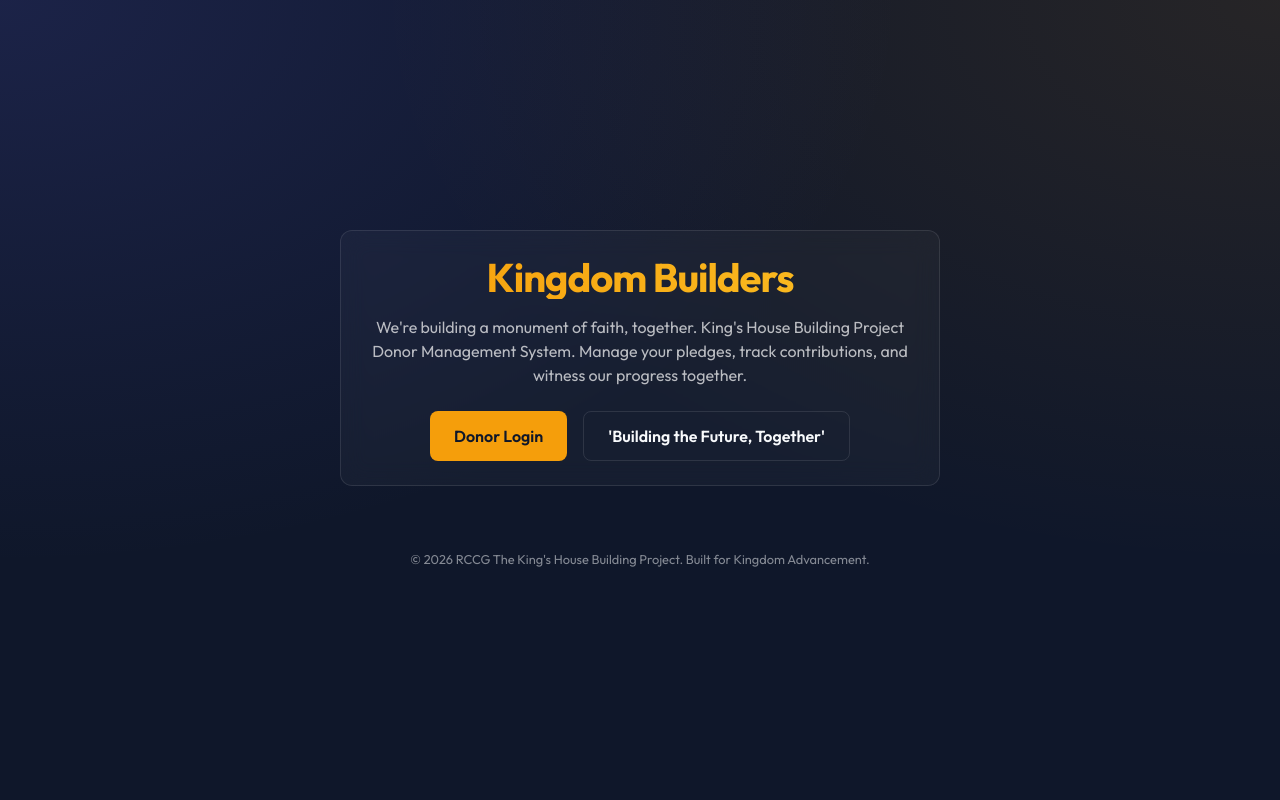
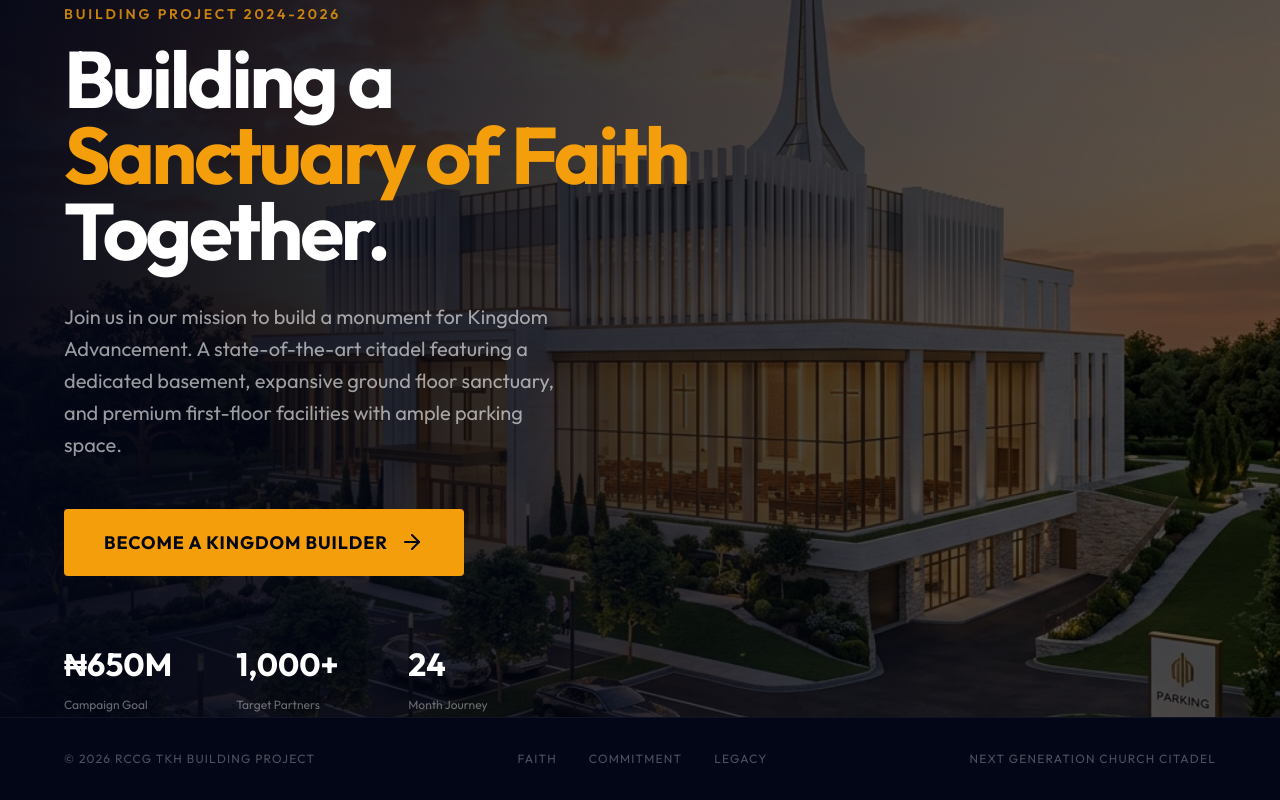
Before and after one commit to jdcrux1/RCCG-TKH-BUILDING, a Next.js app: page / in a window 1280 px wide. Built offline with nearby package versions, Linux system fonts and the light colour scheme.

Commit message:
Landing Page Overhaul: Immersive Hero Experience with Architectural Renders and Aligned Login Aesthetics.

```diff
--- /dev/null
+++ b/src/app/landing.module.css
@@ -0,0 +1,186 @@
+.container {
+  min-height: 100vh;
+  position: relative;
+  overflow: hidden;
+  background-color: #020617;
+  display: flex;
+  flex-direction: column;
+  color: white;
+}
+
+.hero {
+  flex: 1;
+  display: flex;
+  position: relative;
+  overflow: hidden;
+}
+
+.background {
+  position: absolute;
+  top: 0;
+  left: 0;
+  width: 100%;
+  height: 100%;
+  z-index: 1;
+}
+
+.backgroundImg {
+  width: 100%;
+  height: 100%;
+  object-fit: cover;
+  filter: brightness(0.4) saturate(1.2);
+}
+
+.overlay {
+  position: absolute;
+  top: 0;
+  left: 0;
+  width: 100%;
+  height: 100%;
+  background: linear-gradient(to right, rgba(2, 6, 23, 0.9) 0%, rgba(2, 6, 23, 0.4) 50%, transparent 100%);
+  z-index: 2;
+}
+
+.content {
+  position: relative;
+  z-index: 10;
+  width: 100%;
+  max-width: 1400px;
+  margin: 0 auto;
+  padding: 0 4rem;
+  display: flex;
+  flex-direction: column;
+  justify-content: center;
+  align-items: flex-start;
+}
+
+.brand {
+  position: absolute;
+  top: 2rem;
+  left: 4rem;
+  font-weight: 700;
+  font-size: 1.2rem;
+  letter-spacing: 0.1em;
+  text-transform: uppercase;
+  color: var(--accent);
+}
+
+.label {
+  display: inline-block;
+  font-size: 0.875rem;
+  font-weight: 600;
+  text-transform: uppercase;
+  letter-spacing: 0.2em;
+  color: var(--accent);
+  margin-bottom: 1rem;
+  opacity: 0.8;
+}
+
+.title {
+  font-size: 5rem;
+  font-weight: 800;
+  line-height: 0.95;
+  margin-bottom: 2rem;
+  max-width: 700px;
+  letter-spacing: -0.04em;
+}
+
+.subtitle {
+  font-size: 1.25rem;
+  color: rgba(255, 255, 255, 0.6);
+  max-width: 500px;
+  margin-bottom: 3rem;
+  line-height: 1.6;
+}
+
+.cta {
+  display: flex;
+  align-items: center;
+  gap: 1rem;
+}
+
+.primaryBtn {
+  background: var(--accent);
+  color: #020617;
+  padding: 1.25rem 2.5rem;
+  border-radius: 4px;
+  font-weight: 700;
+  font-size: 1.125rem;
+  text-transform: uppercase;
+  letter-spacing: 0.05em;
+  transition: all 0.3s cubic-bezier(0.16, 1, 0.3, 1);
+  display: flex;
+  align-items: center;
+  gap: 0.75rem;
+}
+
+.primaryBtn:hover {
+  background: white;
+  transform: scale(1.02);
+  box-shadow: 0 20px 40px rgba(245, 158, 11, 0.3);
+}
+
+.footer {
+  padding: 2rem 4rem;
+  display: flex;
+  justify-content: space-between;
+  align-items: center;
+  font-size: 0.75rem;
+  color: rgba(255, 255, 255, 0.3);
+  text-transform: uppercase;
+  letter-spacing: 0.1em;
+  border-top: 1px solid rgba(255, 255, 255, 0.05);
+}
+
+.statsGrid {
+  display: grid;
+  grid-template-columns: repeat(3, 1fr);
+  gap: 4rem;
+  margin-top: 4rem;
+}
+
+.statItem {
+  display: flex;
+  flex-direction: column;
+}
+
+.statValue {
+  font-size: 2rem;
+  font-weight: 700;
+  color: white;
+}
+
+.statLabel {
+  font-size: 0.75rem;
+  color: rgba(255, 255, 255, 0.4);
+  margin-top: 0.5rem;
+}
+
+@media (max-width: 1024px) {
+  .title {
+    font-size: 3.5rem;
+  }
+  .content {
+    padding: 0 2rem;
+  }
+  .brand {
+    left: 2rem;
+  }
+}
+
+@media (max-width: 768px) {
+  .overlay {
+    background: linear-gradient(to top, rgba(2, 6, 23, 0.95) 0%, rgba(2, 6, 23, 0.7) 100%);
+  }
+  .content {
+    justify-content: flex-end;
+    padding-bottom: 4rem;
+  }
+  .title {
+    font-size: 2.5rem;
+  }
+  .statsGrid {
+    grid-template-columns: 1fr;
+    gap: 1.5rem;
+  }
+}
--- a/src/app/login/login.module.css
+++ b/src/app/login/login.module.css
@@ -5,7 +5,10 @@
   justify-content: center;
   gap: var(--space-xl);
   padding: var(--space-xl);
-  background: var(--background);
+  background: #020617;
+  background-image:
+    radial-gradient(at 0% 0%, rgba(245, 158, 11, 0.05) 0px, transparent 50%),
+    radial-gradient(at 100% 100%, rgba(99, 102, 241, 0.05) 0px, transparent 50%);
 }
 
 .leftPanel {
@@ -21,9 +24,9 @@
   font-size: 0.9rem;
   text-transform: uppercase;
   letter-spacing: 2px;
-  color: var(--primary);
+  color: var(--accent);
   margin-bottom: var(--space-sm);
-  font-weight: 600;
+  font-weight: 700;
 }
 
 .heading {
@@ -107,6 +110,7 @@
 .iconWrapper[data-role="COMMITTEE"],
 .iconWrapper[data-role="VOLUNTEER"] {
   background: var(--accent);
+  color: #020617 !important;
 }
 
 .title {
@@ -181,8 +185,8 @@
 .button {
   width: 100%;
   padding: 1rem;
-  border-radius: var(--radius-md);
-  font-weight: 600;
+  border-radius: 4px;
+  font-weight: 700;
   font-size: 1rem;
   display: flex;
   align-items: center;
@@ -191,14 +195,16 @@
   cursor: pointer;
   transition: all 0.3s ease;
   border: none;
-  background: linear-gradient(135deg, var(--primary) 0%, var(--primary-dark, #0056b3) 100%);
-  color: white;
-  box-shadow: 0 4px 15px rgba(var(--primary-rgb), 0.3);
+  background: var(--accent);
+  color: #020617;
+  text-transform: uppercase;
+  letter-spacing: 0.1em;
 }
 
 .button:hover:not(:disabled) {
   transform: translateY(-2px);
-  box-shadow: 0 6px 20px rgba(var(--primary-rgb), 0.4);
+  background: white;
+  box-shadow: 0 10px 20px rgba(245, 158, 11, 0.2);
 }
 
 .button:disabled {
--- a/src/app/page.tsx
+++ b/src/app/page.tsx
@@ -1,42 +1,76 @@
 import Link from 'next/link';
+import Image from 'next/image';
+import { ArrowRight, ChevronRight } from 'lucide-react';
+import styles from './landing.module.css';
 
 export default function Home() {
   return (
-    <div style={{
-      minHeight: '100vh',
-      display: 'flex',
-      flexDirection: 'column',
-      alignItems: 'center',
-      justifyContent: 'center',
-      padding: 'var(--space-md)',
-      textAlign: 'center'
-    }}>
-      <div className="glass-card" style={{ maxWidth: '600px', width: '100%' }}>
-        <h1 className="text-gradient" style={{ fontSize: 'var(--space-lg)', marginBottom: 'var(--space-sm)' }}>
-          Kingdom Builders
-        </h1>
-        <p style={{ color: 'rgba(255,255,255,0.7)', marginBottom: 'var(--space-md)' }}>
-          We&apos;re building a monument of faith, together. King&apos;s House Building Project Donor Management System.
-          Manage your pledges, track contributions, and witness our progress together.
-        </p>
-
-        <div style={{ display: 'flex', gap: 'var(--space-sm)', justifyContent: 'center' }}>
-          <Link href="/login" className="btn-primary">
-            Donor Login
-          </Link>
-          <Link href="/admin/login" style={{
-            padding: '0.75rem 1.5rem',
-            border: '1px solid var(--glass-border)',
-            borderRadius: 'var(--radius-sm)',
-            fontWeight: '600'
-          }}>
-            &apos;Building the Future, Together&apos;
-          </Link>
-        </div>
+    <div className={styles.container}>
+      {/* Brand Logo */}
+      <div className={styles.brand}>
+        RCCG THE KING&apos;S HOUSE
       </div>
 
-      <footer style={{ marginTop: 'var(--space-xl)', opacity: 0.5, fontSize: '0.8rem' }}>
-        © {new Date().getFullYear()} RCCG The King's House Building Project. Built for Kingdom Advancement.
+      <main className={styles.hero}>
+        {/* Background Image Container */}
+        <div className={styles.background}>
+          <Image
+            src="/images/hero-building.png"
+            alt="The King's House Citadel"
+            fill
+            className={styles.backgroundImg}
+            priority
+          />
+          <div className={styles.overlay} />
+        </div>
+
+        {/* Content Section */}
+        <div className={styles.content}>
+          <span className={styles.label}>Building Project 2024-2026</span>
+
+          <h1 className={styles.title}>
+            Building a <br />
+            <span className="text-gold">Sanctuary of Faith</span><br />
+            Together.
+          </h1>
+
+          <p className={styles.subtitle}>
+            Join us in our mission to build a monument for Kingdom Advancement.
+            A state-of-the-art citadel featuring a dedicated basement, expansive ground floor sanctuary,
+            and premium first-floor facilities with ample parking space.
+          </p>
+
+          <div className={styles.cta}>
+            <Link href="/login" className={styles.primaryBtn}>
+              Become a Kingdom Builder <ArrowRight size={24} />
+            </Link>
+          </div>
+
+          <div className={styles.statsGrid}>
+            <div className={styles.statItem}>
+              <span className={styles.statValue}>₦650M</span>
+              <span className={styles.statLabel}>Campaign Goal</span>
+            </div>
+            <div className={styles.statItem}>
+              <span className={styles.statValue}>1,000+</span>
+              <span className={styles.statLabel}>Target Partners</span>
+            </div>
+            <div className={styles.statItem}>
+              <span className={styles.statValue}>24</span>
+              <span className={styles.statLabel}>Month Journey</span>
+            </div>
+          </div>
+        </div>
+      </main>
+
+      <footer className={styles.footer}>
+        <div>© {new Date().getFullYear()} RCCG TKH BUILDING PROJECT</div>
+        <div style={{ display: 'flex', gap: '2rem' }}>
+          <span>Faith</span>
+          <span>Commitment</span>
+          <span>Legacy</span>
+        </div>
+        <div className="hide-mobile">Next Generation Church Citadel</div>
       </footer>
     </div>
   );
```
Also changed, not shown: public/images/hero-building.png (added).
